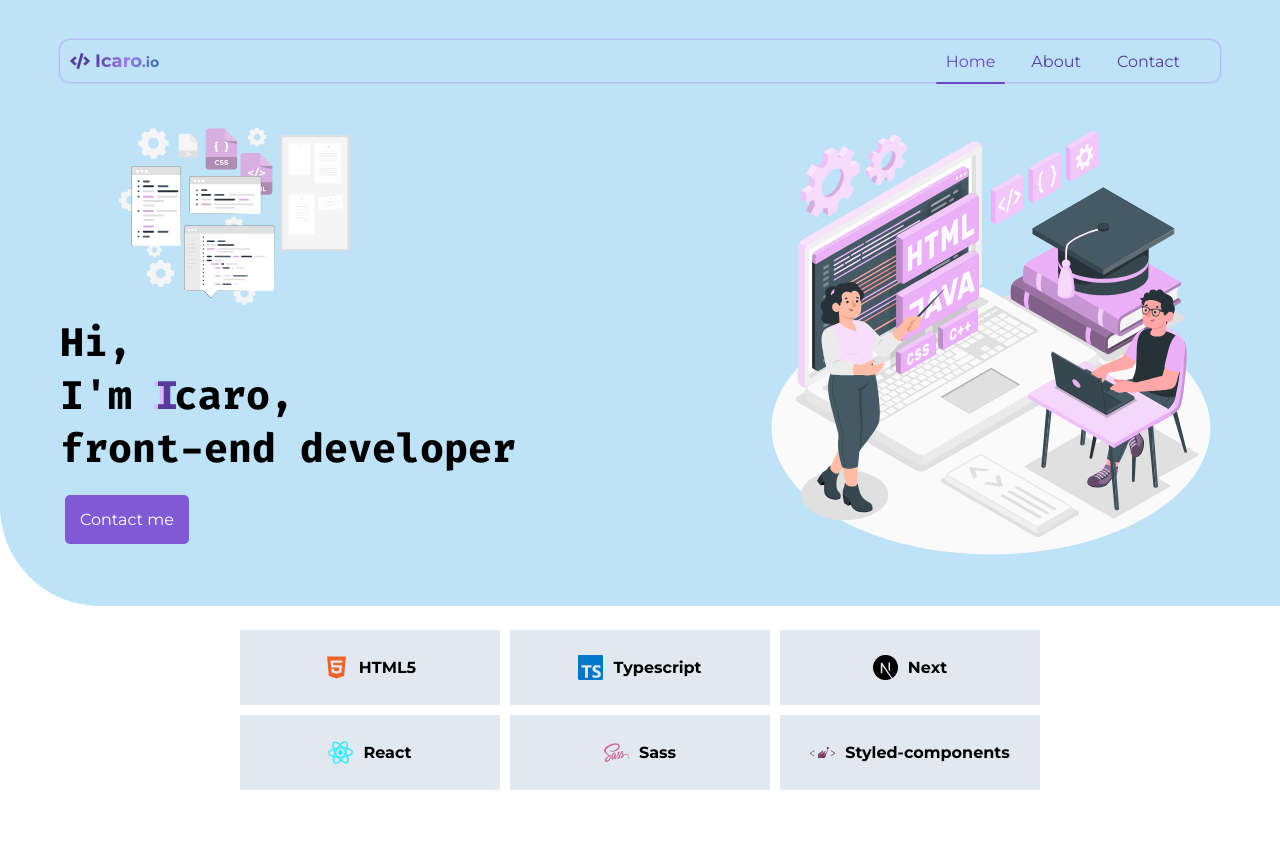
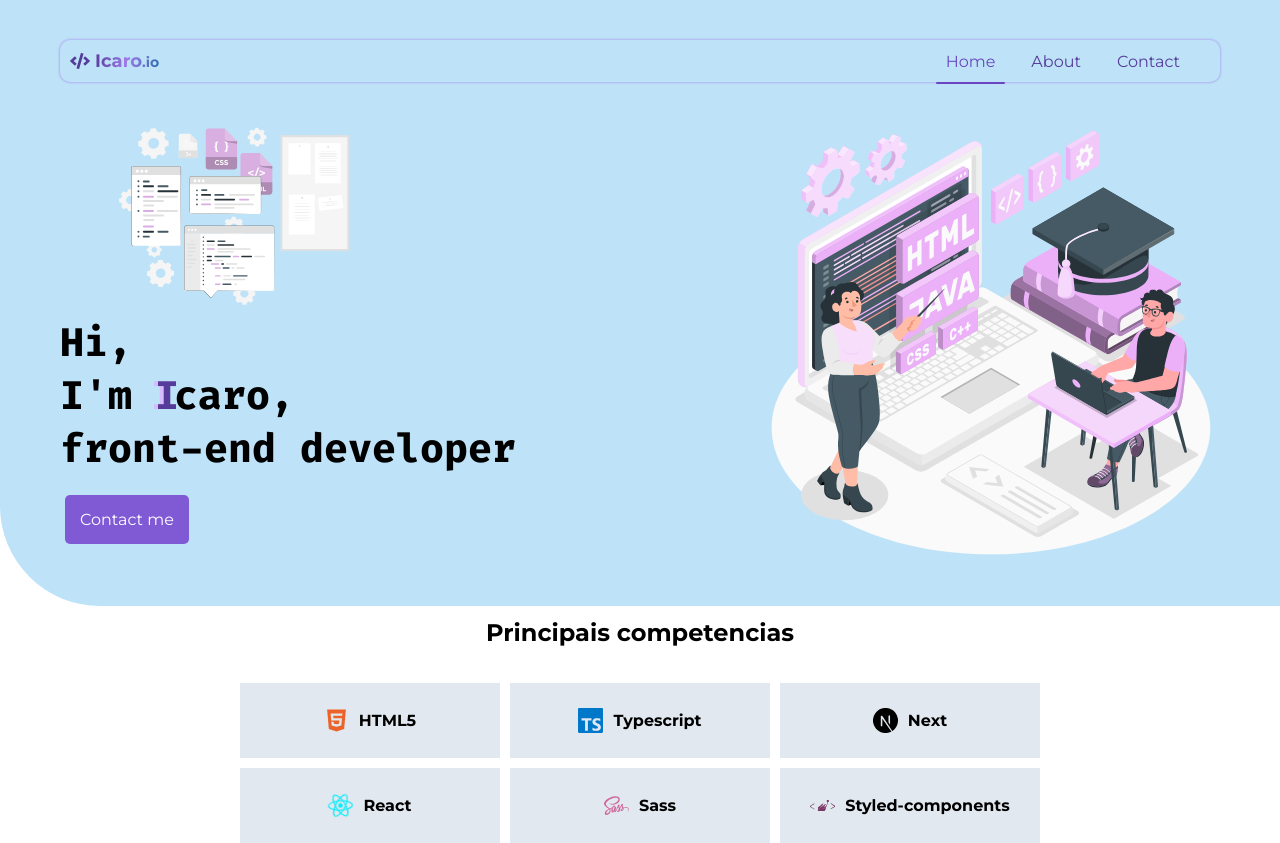
Before and after one commit to IcaroSilvaFK/Portfolio-Vite, a React (Vite) app: page / in a window 1280 px wide. Before the commit the page ends 800 px from the top, so only its background shows below. Built offline with nearby package versions, Linux system fonts and the light colour scheme; no server answers.

Commit message:
feat correção de css

```diff
--- a/src/pages/Home/index.tsx
+++ b/src/pages/Home/index.tsx
@@ -32,6 +32,7 @@ export function Home() {
         </ContainerContent>
       </ContainerBackground>
       <ContainerBody>
+        <h2>Principais competencias</h2>
         <SectionCards>
           <CardComponent description="HTML5" type={CaseSwitch.html} />
           <CardComponent description="Typescript" type={CaseSwitch.ts} />
--- a/src/pages/Home/styles.ts
+++ b/src/pages/Home/styles.ts
@@ -29,7 +29,12 @@ export const ContainerContent = styled.div`
   }
 `;
 
-export const ContainerBody = styled.div``;
+export const ContainerBody = styled.div`
+  h2 {
+    padding: 12px;
+    text-align: center;
+  }
+`;
 
 export const SectionCards = styled.div`
   display: grid;
```
